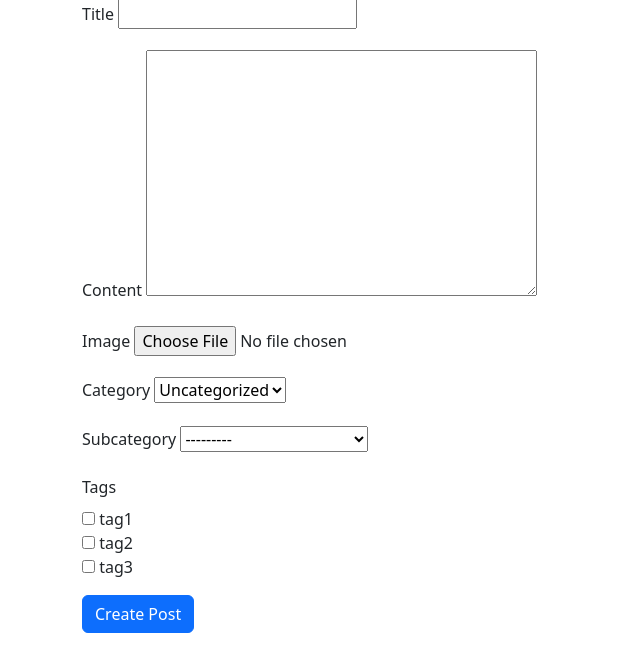
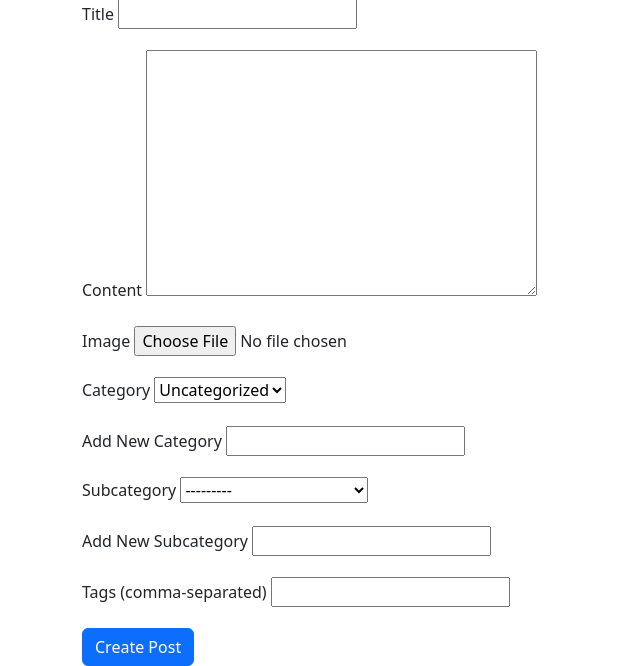
Before and after one commit to alimalek80/datix, a Django app: page /post/new in a window 1280 px wide. Shown: the part 153-819 px from the top of the page, without its empty margins (0-640 px from the left). Before the commit the page ends 786 px from the top, so only its background shows below. Run offline with Django 5.2, Linux system fonts and the light colour scheme; data comes from the database, SQL or seed files in the repository; both versions use the stored data as it was after the commit.

Commit message:
Added post editing feature and enhanced category/tag management
- Enabled post editing directly on the post detail page, restricted to the post author.
- Updated the post creation/edit form to allow adding categories, subcategories, and tags directly.
- Implemented a comma-separated tag input that automatically splits tags.

```diff
--- a/blog/forms.py
+++ b/blog/forms.py
@@ -1,10 +1,76 @@
 from django import forms
-from .models import Post
+from .models import Post, Category, Subcategory, Tag
 
 class PostForm(forms.ModelForm):
+    new_category = forms.CharField(
+        max_length=100,
+        required=False,
+        label="New Category",
+        help_text = "Enter a new category if it doesn't exist. "
+    )
+
+    new_subcategory = forms.CharField(
+        max_length=100,
+        required=False,
+        label="New Subcategory",
+        help_text="Enter a new subcategory if it doesn't exist."
+    )
+
+    tag_names = forms.CharField(
+        max_length=255,
+        required=False,
+        label="Tags (comma-separated)",
+        help_text="Enter up to 5 tags separated by commas (e.g., Python, Django, Web)."
+    )
+
     class Meta:
         model = Post
-        fields = ['title', 'content', 'image', 'category', 'subcategory', 'tags']
-        widgets = {
-            'tags': forms.CheckboxSelectMultiple(),
-        }
+        fields = ['title', 'content', 'image', 'category', 'subcategory', 'tag_names']
+
+    def __init__(self, *args, **kwargs):
+        super().__init__(*args, **kwargs)
+        # Populate the category and subcategory dropdowns
+        self.fields['category'].queryset = Category.objects.all()
+        self.fields['subcategory'].queryset = Subcategory.objects.all()
+
+    def clean_tag_names(self):
+        tag_names = self.cleaned_data.get('tag_names')
+        if tag_names:
+            tags = [tag.strip() for tag in tag_names.split(',') if tag.strip()]
+            if len(tags) > 5:
+                raise forms.ValidationError("You can add a maximum of 5 tags.")
+            return tags
+        return []
+
+    def save(self, commit=True):
+        # Save the post instance
+        post = super().save(commit=False)
+
+        # Handle new category
+        new_category_name = self.cleaned_data.get('new_category')
+        if new_category_name:
+            category, created = Category.objects.get_or_create(name=new_category_name)
+            post.category = category
+
+        # Handle new subcategory
+        new_subcategory_name = self.cleaned_data.get('new_subcategory')
+        if new_subcategory_name and post.category:
+            subcategory, created = Subcategory.objects.get_or_create(
+                name=new_subcategory_name,
+                category=post.category
+            )
+            post.subcategory = subcategory
+
+        if commit:
+            post.save()
+
+        # Handle tags
+        tag_names = self.cleaned_data.get('tag_names')
+        if tag_names:
+            tags = []
+            for tag_name in tag_names:
+                tag, created = Tag.objects.get_or_create(name=tag_name)
+                tags.append(tag)
+            post.tags.set(tags)
+
+        return post
--- a/blog/templates/blog/post_detail.html
+++ b/blog/templates/blog/post_detail.html
@@ -11,4 +11,7 @@
     <div class="content">
         {{ post.content|linebreaks }}
     </div>
+
+    <!-- Edit Button -->
+    <a href="{% url 'post_edit' post.slug %}" class="btn btn-primary mt-3">Edit Post</a>
 {% endblock %}
--- a/blog/templates/blog/post_form.html
+++ b/blog/templates/blog/post_form.html
@@ -1,7 +1,7 @@
 {% extends 'blog/base.html' %}
 
 {% block content %}
-    <h1 class="mb-4">Create New Post</h1>
+    <h1 class="mb-4">{% if post %}Edit Post{% else %}Create New Post{% endif %}</h1>
     <form method="post" enctype="multipart/form-data">
         {% csrf_token %}
         <div class="mb-3">
@@ -15,19 +15,33 @@
         <div class="mb-3">
             <label for="{{ form.image.id_for_label }}" class="form-label">Image</label>
             {{ form.image }}
+            {% if post and post.image %}
+                <div class="mt-2">
+                    <p>Current Image:</p>
+                    <img src="{{ post.image.url }}" alt="{{ post.title }}" style="max-width: 200px;">
+                </div>
+            {% endif %}
         </div>
         <div class="mb-3">
             <label for="{{ form.category.id_for_label }}" class="form-label">Category</label>
             {{ form.category }}
         </div>
         <div class="mb-3">
+            <label for="{{ form.new_category.id_for_label }}" class="form-label">Add New Category</label>
+            {{ form.new_category }}
+        </div>
+        <div class="mb-3">
             <label for="{{ form.subcategory.id_for_label }}" class="form-label">Subcategory</label>
             {{ form.subcategory }}
         </div>
         <div class="mb-3">
-            <label for="{{ form.tags.id_for_label }}" class="form-label">Tags</label>
-            {{ form.tags }}
+            <label for="{{ form.new_subcategory.id_for_label }}" class="form-label">Add New Subcategory</label>
+            {{ form.new_subcategory }}
         </div>
-        <button type="submit" class="btn btn-primary">Create Post</button>
+        <div class="mb-3">
+            <label for="{{ form.tag_names.id_for_label }}" class="form-label">Tags (comma-separated)</label>
+            {{ form.tag_names }}
+        </div>
+        <button type="submit" class="btn btn-primary">{% if post %}Update Post{% else %}Create Post{% endif %}</button>
     </form>
 {% endblock %}
--- a/blog/urls.py
+++ b/blog/urls.py
@@ -5,6 +5,8 @@ urlpatterns = [
     path('', views.post_list, name='post_list'),
     path('post/new', views.post_create, name='post_create'),
     path('post/<slug:slug>/', views.post_detail, name='post_detail'),
+
+    path('post/<slug:slug>/edit/', views.post_edit, name='post_edit'),
     path('category/<slug:slug>/', views.posts_by_category, name='posts_by_category'),
     path('tag/<slug:slug>/', views.posts_by_tag, name='posts_by_tag'),
 ]
--- a/blog/views.py
+++ b/blog/views.py
@@ -1,6 +1,7 @@
 from django.shortcuts import render, get_object_or_404, redirect
 from .models import Post, Category, Tag
 from .forms import PostForm
+from django.contrib.auth.decorators import login_required
 
 # Create your views here.
 def post_list(request):
@@ -21,7 +22,7 @@ def post_create(request):
 
 
 def post_detail(request, slug):
-    post = get_object_or_404(Post, slig=slug)
+    post = get_object_or_404(Post, slug=slug)
     return render(request, 'blog/post_detail.html', {'post': post})
 
 
@@ -34,3 +35,15 @@ def posts_by_tag(request, slug):
     tag = get_object_or_404(Tag, slug=slug)
     posts = Post.objects.filter(tags=tag).order_by('-created_at')
     return render(request, 'blog/post_list.html', {'posts': posts, 'tag': tag})
+
+@login_required
+def post_edit(request, slug):
+    post = get_object_or_404(Post, slug=slug)
+    if request.method == 'POST':
+        form = PostForm(request.POST, request.FILES, instance=post)
+        if form.is_valid():
+            form.save()
+            return redirect('post_detail', slug=post.slug)
+    else:
+        form = PostForm(instance=post)
+    return render(request, 'blog/post_form.html', {'form': form, 'post': post})
```
Also changed, not shown: blog/templates/blog/post_list.html (+12 -0 lines), db.sqlite3.
